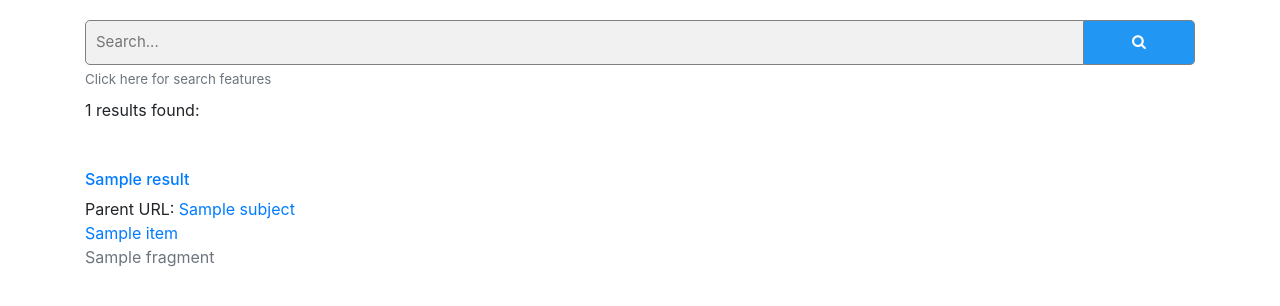
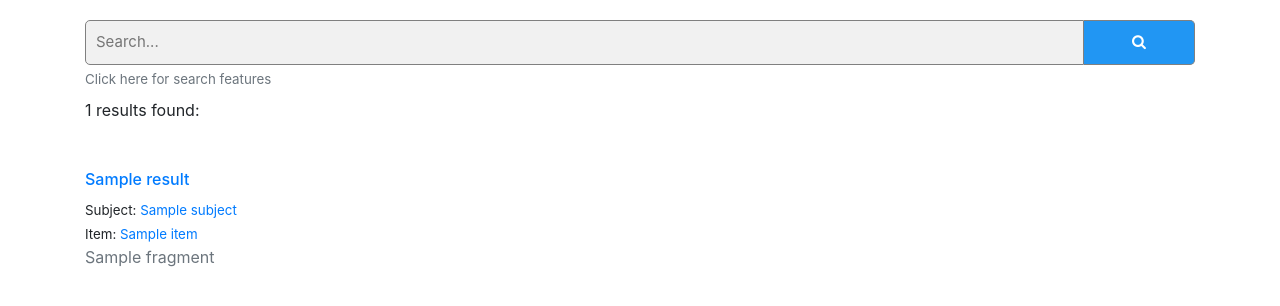
Before and after one commit to za-grad/otvoreni-akti, a Django app: template skupstina_django/skupstina/templates/skupstina/search_results.html in a window 1280 px wide. Shown: the top 306 px of the page. Run offline with Django 3.2, Linux system fonts and the light colour scheme; the template is opened without the code that fills it: most values are stand-ins (such as "Sample title", 1, 10 or a date in 2020); some libraries are stand-ins or nearby versions.

Commit message:
Formatting for metadata (made it less prominent compared to actual results)

```diff
--- a/skupstina_django/scraper/db_utils.py
+++ b/skupstina_django/scraper/db_utils.py
@@ -36,7 +36,7 @@ def write_period_to_db(period_text: str, period_url: str):
 
 def write_item_to_db(subject_details, period_obj):
     item_number, item_text = parse_item_details(subject_details)
-    item_title = 'Item {} of Period {}'.format(str(item_number), period_obj.period_text)
+    item_title = '#{} from period {}'.format(str(item_number), period_obj.period_text)
     if not Item.objects.filter(item_title=item_title).exists():
         print('Adding item:', item_title)
         new_item = Item(
--- a/skupstina_django/skupstina/static/skupstina/main.css
+++ b/skupstina_django/skupstina/static/skupstina/main.css
@@ -36,6 +36,12 @@ form.search button:hover {
     background: #0b7dda;
 }
 
+/* Style the search metadata */
+.subject, .period {
+    font-size: smaller;
+}
+
+
 /* Clear floats */
 form.example::after {
     content: "";
--- a/skupstina_django/skupstina/templates/skupstina/search_results.html
+++ b/skupstina_django/skupstina/templates/skupstina/search_results.html
@@ -8,8 +8,8 @@
                 <h6>
                     <a href="{{base_url}}{{result.content_url}}">{{result.title}}</a>
                 </h6>
-                <span>Parent URL: <a href="{{ result.subject.subject_url }}">{{ result.subject.subject_title }}</a></span><br>
-                <span><a href="{{ result.subject.item.period.period_url }}">{{ result.subject.item.item_title }}</a></span><br>
+                <span class="subject">Subject: <a href="{{ result.subject.subject_url }}">{{ result.subject.subject_title }}</a></span><br>
+                <span class="period">Item: <a href="{{ result.subject.item.period.period_url }}">{{ result.subject.item.item_title }}</a></span><br>
                 {% for fragment in result.meta.highlight.content %}
                     <span class="highlight text-muted">{{ fragment|safe }}</span>
                 {% endfor %}
```
